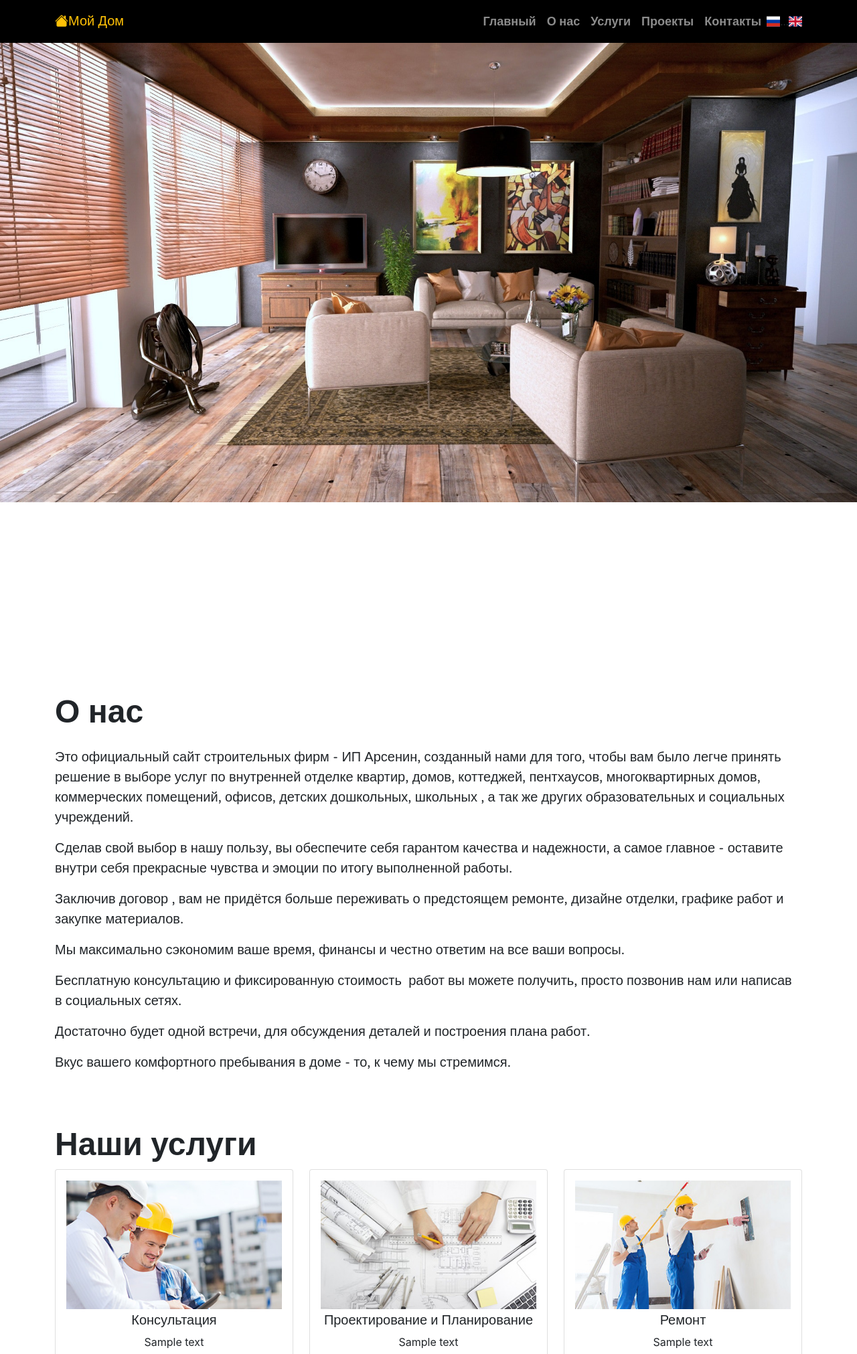
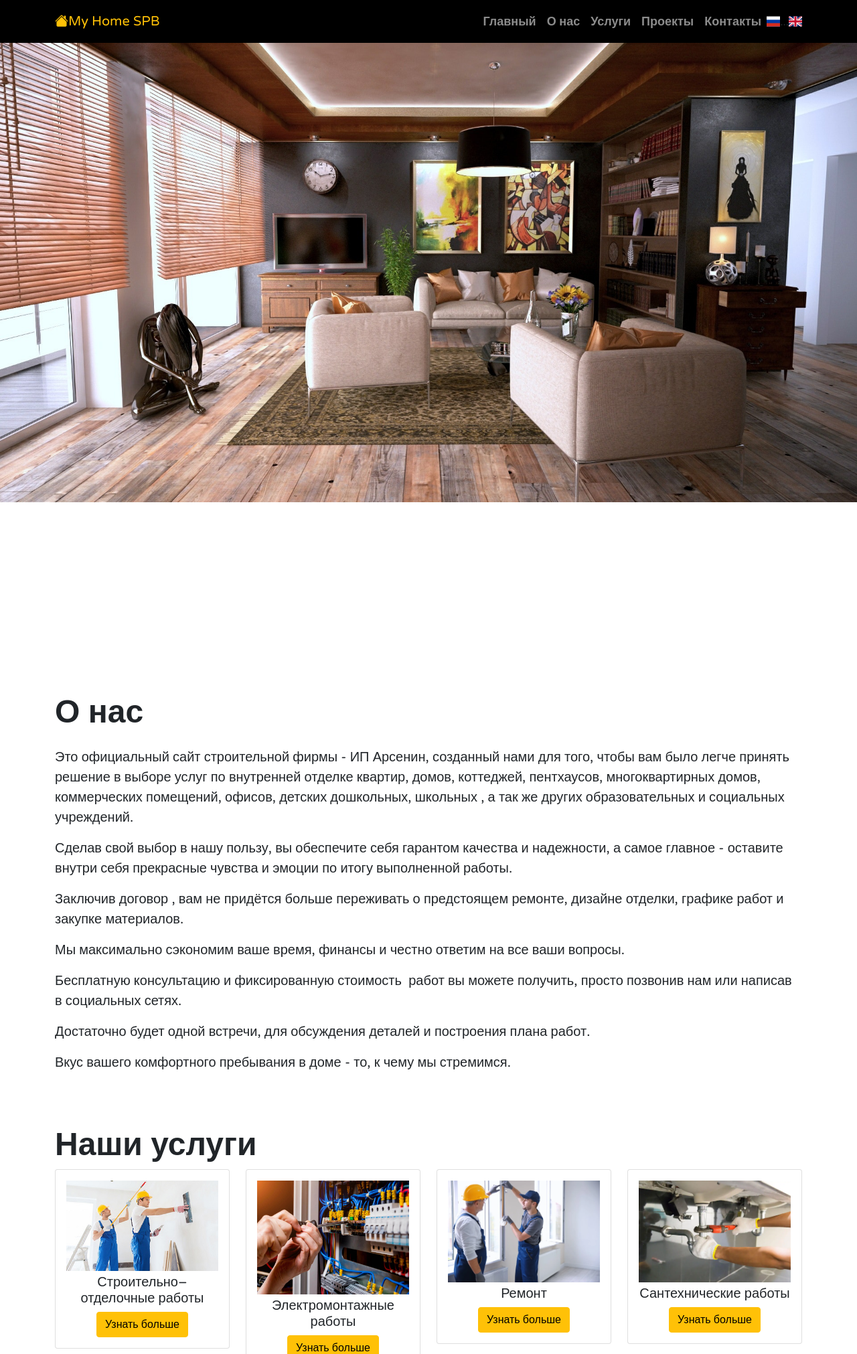
Before and after one commit to BSG92/moi_dom, a PHP site: page /moi_dom/index.php in a window 1280 px wide. Shown: the top 2022 px of the page at 67% size. Run offline with PHP 8.4, Linux system fonts and the light colour scheme; data that the repository does not hold is empty; some libraries are stand-ins or nearby versions.

Commit message:
modified services and its images

```diff
--- a/app/config/config.php
+++ b/app/config/config.php
@@ -7,6 +7,6 @@
 
     define('APPROOT', dirname(dirname(__FILE__)));
     define('URLROOT', 'http://localhost/moi_dom'); // use this for local a tags and button tags
-    define('SITENAME', 'Мой Дом');
+    define('SITENAME', 'My Home SPB');
 
 ?>
--- a/app/views/includes/navigation.php
+++ b/app/views/includes/navigation.php
@@ -1,7 +1,7 @@
 <nav class="navbar navbar-expand-lg navbar-dark">
     <div class="container">
         <span class="bi bi-house-fill navbar-brand"
-        style="font-style: bold; font-family: 'Varela Round', sans-serif; color: #ffc107;">Мой Дом</span>
+        style="font-style: bold; font-family: 'Varela Round', sans-serif; color: #ffc107;"><?php echo SITENAME; ?></span>
         <button
         class="navbar-toggler" type="button"
         data-bs-toggle="collapse"
--- a/app/views/includes/public-content.php
+++ b/app/views/includes/public-content.php
@@ -21,7 +21,7 @@
                     <div class="hori-spacer"></div>
                     <div class="hori-spacer"></div>
                     <p class="lead sub-text">
-                    Это официальный сайт строительных фирм - ИП Арсенин, созданный нами для того, чтобы вам было легче принять решение в выборе услуг по внутренней отделке квартир, домов, коттеджей, пентхаусов, многоквартирных домов, коммерческих помещений, офисов, детских дошкольных, школьных , а так же других образовательных и социальных учреждений.
+                    Это официальный сайт строительной фирмы - ИП Арсенин, созданный нами для того, чтобы вам было легче принять решение в выборе услуг по внутренней отделке квартир, домов, коттеджей, пентхаусов, многоквартирных домов, коммерческих помещений, офисов, детских дошкольных, школьных , а так же других образовательных и социальных учреждений.
                     </p>
                     <p class="lead">
                     Сделав свой выбор в нашу пользу, вы обеспечите себя гарантом качества и надежности, а самое главное - оставите внутри себя прекрасные чувства и эмоции по итогу выполненной работы.
@@ -48,10 +48,10 @@
                     <div class="col-md text-sub-title">
                     <div class="card text-dark">
                         <div class="card-body">
-                            <img src="assets/images/construction-consultant.jpg" alt="Consultation">
+                            <img src="assets/images/reconstruction-services.jpg" alt="Construction">
                             <div class="hori-spacer"></div>
-                            <h5 class="card-title">Консультация</h5>
-                            <p class="card-text">Sample text</p>
+                            <h5 class="card-title">Строительно–отделочные работы </h5>
+                            <!-- <p class="card-text">Sample text</p> -->
                             <button class="btn btn-warning">Узнать больше</button>
                         </div>
                     </div>
@@ -59,10 +59,10 @@
                     <div class="col-md text-sub-title">
                         <div class="card text-dark">
                             <div class="card-body">
-                                <img src="assets/images/designing.jpg" alt="Designing">
+                                <img src="assets/images/electrical-works.jpg" alt="Electrical">
                                 <div class="hori-spacer"></div>
-                                <h5 class="card-title">Проектирование и Планирование</h5>
-                                <p class="card-text">Sample text</p>
+                                <h5 class="card-title">Электромонтажные работы</h5>
+                                <!-- <p class="card-text">Sample text</p> -->
                                 <button class="btn btn-warning">Узнать больше</button>
                             </div>
                         </div>
@@ -70,10 +70,21 @@
                     <div class="col-md text-sub-title">
                         <div class="card text-dark">
                             <div class="card-body">
-                                <img src="assets/images/reconstruction-services.jpg" alt="Reconstruction">
+                                <img src="assets/images/repair-works.webp" alt="Repair">
                                 <div class="hori-spacer"></div>
                                 <h5 class="card-title">Ремонт</h5>
-                                <p class="card-text">Sample text</p>
+                                <!-- <p class="card-text">Sample text</p> -->
+                                <button class="btn btn-warning">Узнать больше</button>
+                            </div>
+                        </div>
+                    </div>
+                    <div class="col-md text-sub-title">
+                        <div class="card text-dark">
+                            <div class="card-body">
+                                <img src="assets/images/plumbing-works.webp" alt="Plumbing">
+                                <div class="hori-spacer"></div>
+                                <h5 class="card-title">Сантехнические  работы</h5>
+                                <!-- <p class="card-text">Sample text</p> -->
                                 <button class="btn btn-warning">Узнать больше</button>
                             </div>
                         </div>
@@ -146,7 +157,7 @@
 
                 <div class="row">
                     <div class="col-md">
-                        <div><span class="bi bi-phone-fill text-yellow"></span>&nbsp; 89 681 881 441</div>
+                        <div><span class="bi bi-phone-fill text-yellow"></span>&nbsp; 8-968-188-14-41</div>
                         <div class="hori-spacer"></div>
                         <div><span class="bi bi-whatsapp text-yellow"></span>&nbsp; 89 681 881 441</div>
                         <div class="hori-spacer"></div>
```
Also changed, not shown: public/assets/images/electrical-works.jpg (added), public/assets/images/plumbing-works.webp (added), public/assets/images/repair-works.webp (added).
